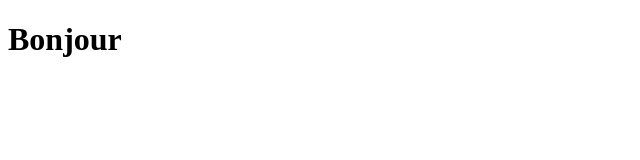
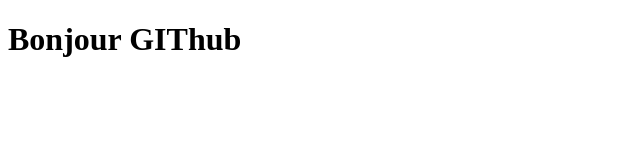
Before and after one commit to sharroniavotiana-rgb/test, a plain HTML site: page index.html in a window 1280 px wide. Shown: the whole page, without its empty margins (0-640 px from the left). Drawn offline with Linux system fonts and the light colour scheme.

Commit message:
[initialisation][style] test.css

```diff
--- a/index.html
+++ b/index.html
@@ -6,6 +6,6 @@
     <title>Document</title>
 </head>
 <body>
-    <h1>Bonjour</h1>
+    <h1>Bonjour GIThub</h1>
 </body>
 </html>
--- a/test.css
+++ b/test.css
@@ -0,0 +1 @@
+hdbajhsbfdchebh
```
